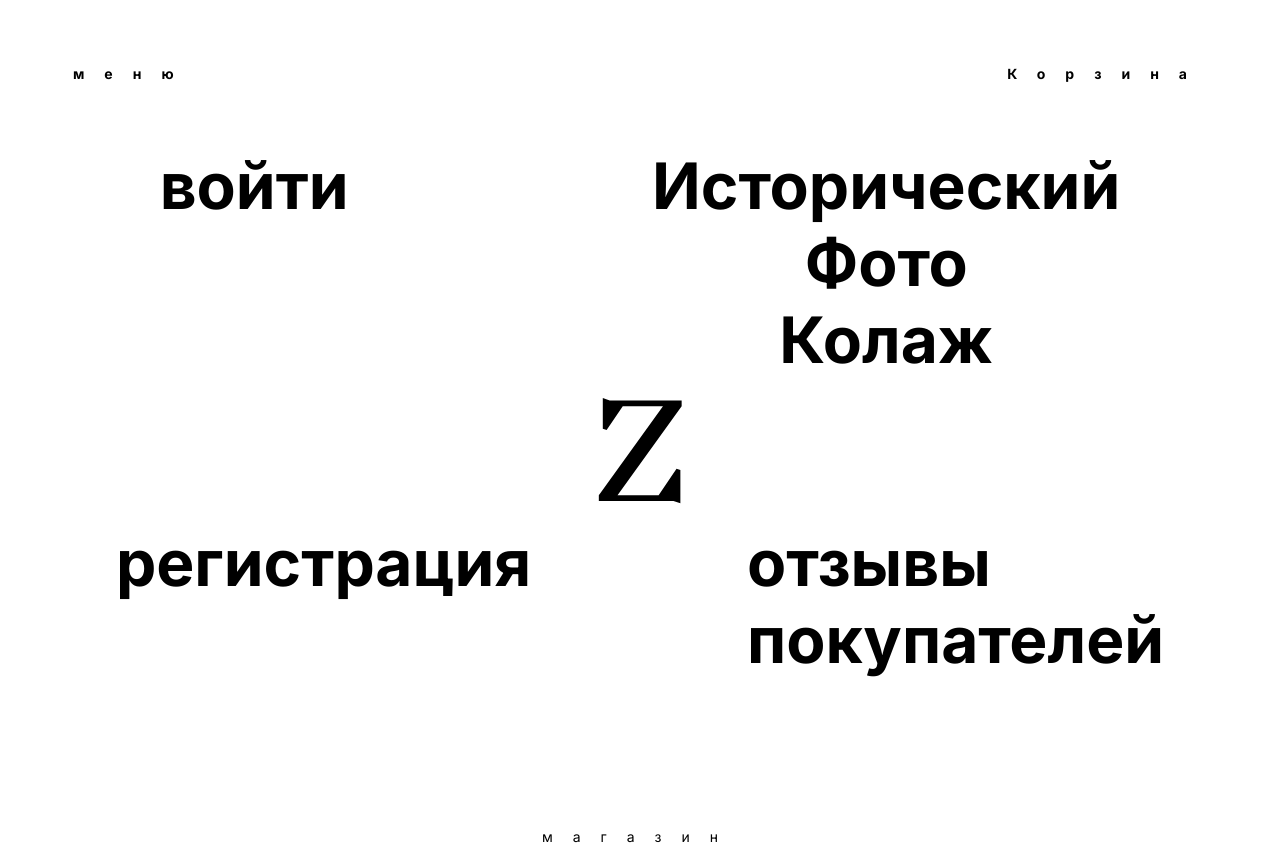
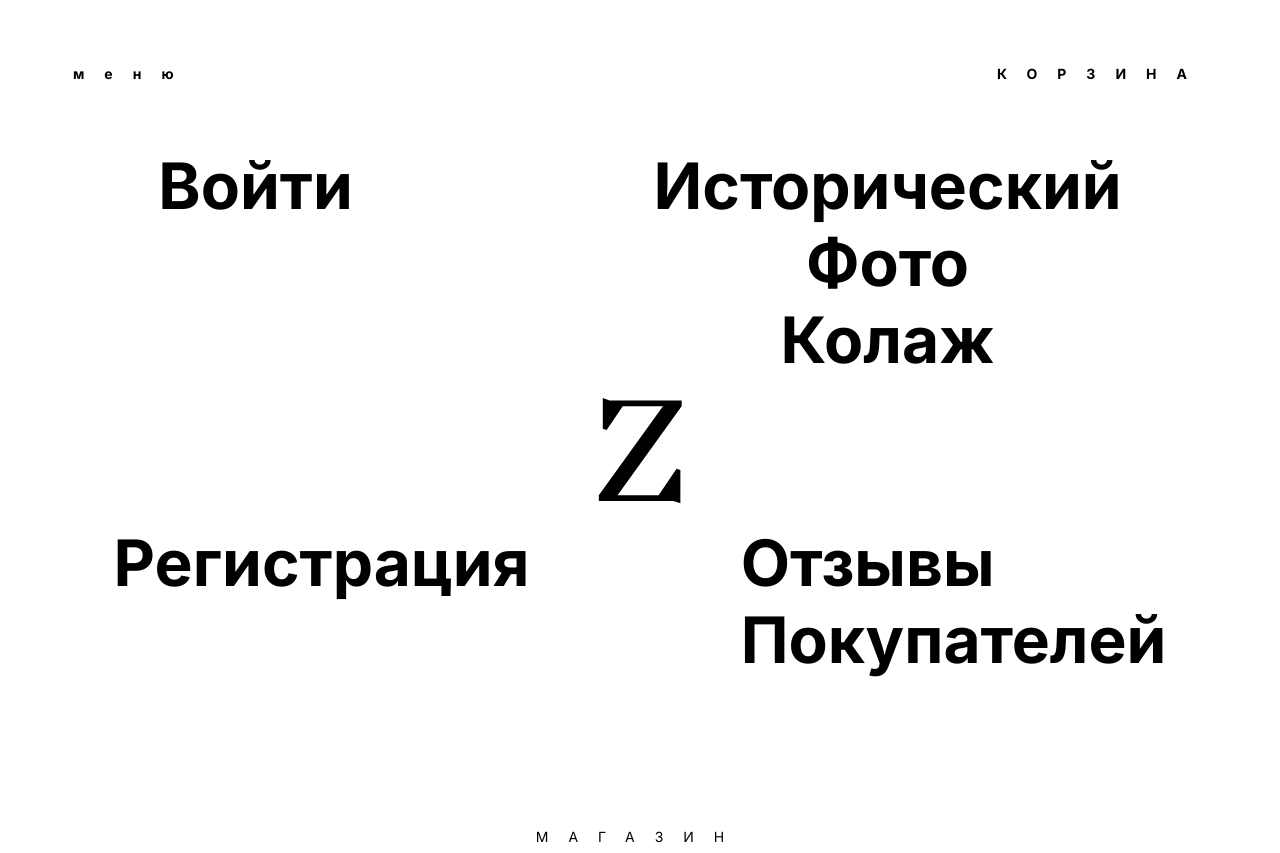
Before and after one commit to moondack/home1, a plain HTML site: page index.html in a window 1280 px wide. Drawn offline with Linux system fonts and the light colour scheme.

Commit message:
index.html

```diff
--- a/index.html
+++ b/index.html
@@ -16,12 +16,12 @@
                 <a href="https://moondack.github.io/menu1/">меню</a>
             </div>
             <div class="up2">
-                <a href="https://moondack.github.io/cart/">Корзина</a>
+                <a href="https://moondack.github.io/cart/">КОРЗИНА</a>
             </div>
         </div>
         <div class="medium">
             <div class="medium1">
-                <a href="https://moondack.github.io/enter/">войти</a>
+                <a href="https://moondack.github.io/enter/">Войти</a>
                 <a href="https://moondack.github.io/history/" class="many">Исторический<br>Фото<br>Колаж</a>
             </div>
             <div class="medium2">
@@ -31,12 +31,12 @@
                 Исторический<br>Фото<br>Колаж
             </a>
             <div class="medium3">
-                <a class="s_line" href="https://moondack.github.io/registr/">регистрация</a>
-                <a href="https://moondack.github.io/reviews/">отзывы<br>покупателей</a>
+                <a class="s_line" href="https://moondack.github.io/registr/">Регистрация</a>
+                <a href="https://moondack.github.io/reviews/">Отзывы<br>Покупателей</a>
             </div>
         </div>
         <div class="down">
-            <a href="https://moondack.github.io/product/">магазин</a>
+            <a href="https://moondack.github.io/product/">МАГАЗИН</a>
         </div>
     </header>
 </body>
```
